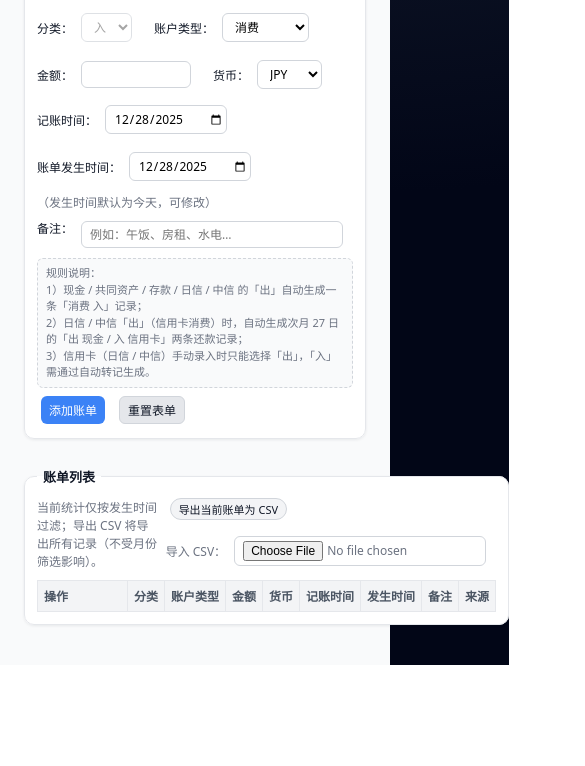
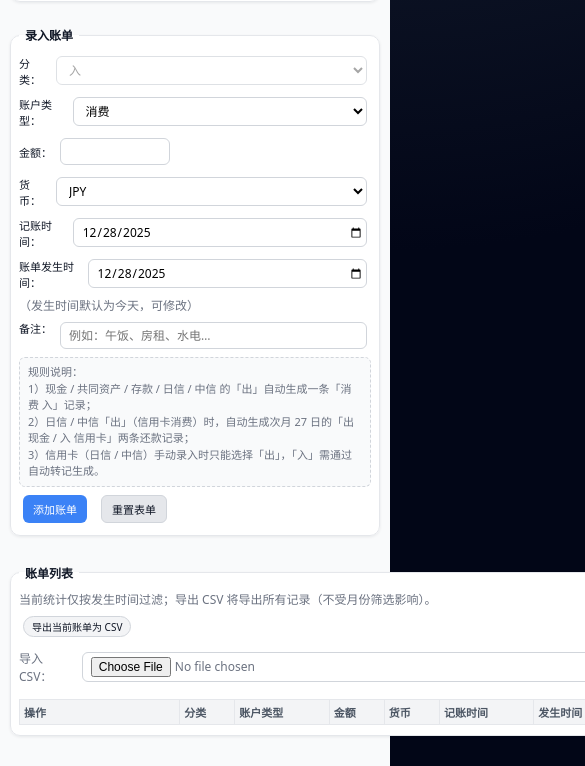
Before and after one commit to tanchaofang/FI, a plain HTML site: page index.html in a window 390 px wide. Shown: the part 604-1370 px from the top of the page, 585 px wide, since content can reach past the window. Before the commit the page ends 1269 px from the top, so only its background shows below. Drawn offline with Linux system fonts and the light colour scheme; no server answers.

Commit message:
Add files via upload

```diff
--- a/index.html
+++ b/index.html
@@ -2,6 +2,7 @@
 <html lang="zh-CN">
 <head>
   <meta charset="UTF-8" />
+  <meta name="viewport" content="width=device-width, initial-scale=1, viewport-fit=cover">
   <title>复式记账网页程序</title>
   <style>
     :root {
@@ -28,23 +29,29 @@
     body {
       margin: 0;
       padding: 0;
-      min-height: 100vh;
+      min-height: 100dvh;
       font-family: system-ui, -apple-system, BlinkMacSystemFont, "Segoe UI", sans-serif;
       background:
         radial-gradient(circle at top left, #1e293b 0, #020617 60%),
         radial-gradient(circle at bottom right, #0f766e 0, #020617 55%);
       color: var(--text-main);
+      -webkit-text-size-adjust: 100%;
     }
 
     .app {
       width: 100%;
-      min-height: 100vh;
+      min-height: 100dvh;
       margin: 0;
       background: var(--bg-app);
       border-radius: 0;
       box-shadow: none;
-      padding: 18px 24px 28px;
       border: none;
+
+      /* 顶部 + 灵动岛 safe-area，底部 + Home Indicator safe-area */
+      padding-top: calc(18px + env(safe-area-inset-top));
+      padding-right: max(24px, env(safe-area-inset-right));
+      padding-bottom: calc(28px + env(safe-area-inset-bottom));
+      padding-left: max(24px, env(safe-area-inset-left));
     }
 
     .app-header {
@@ -172,6 +179,7 @@
       justify-content: center;
       gap: 4px;
       font-weight: 500;
+      -webkit-appearance: none;
     }
 
     button:hover {
@@ -384,6 +392,160 @@
       display: none;
     }
 
+    /* 表格横向滚动容器（移动端） */
+    .table-container {
+      width: 100%;
+      overflow-x: auto;
+      -webkit-overflow-scrolling: touch;
+    }
+
+    .table-container table {
+      min-width: 720px;
+    }
+
+    /* iPhone 等窄屏优化：<= 600px */
+    @media (max-width: 600px) {
+      .app {
+        padding-top: calc(10px + env(safe-area-inset-top));
+        padding-right: max(10px, env(safe-area-inset-right));
+        padding-bottom: calc(18px + env(safe-area-inset-bottom));
+        padding-left: max(10px, env(safe-area-inset-left));
+        border-radius: 0;
+        box-shadow: none;
+      }
+
+      .app-header {
+        flex-direction: column;
+        align-items: flex-start;
+        gap: 8px;
+      }
+
+      h1 {
+        font-size: 17px;
+      }
+
+      .app-subtitle {
+        font-size: 11px;
+      }
+
+      .badge {
+        font-size: 10px;
+        padding: 3px 8px;
+        box-shadow: none;
+      }
+
+      .layout-grid {
+        grid-template-columns: minmax(0, 1fr);
+        gap: 12px;
+      }
+
+      fieldset {
+        padding: 8px 8px 10px;
+      }
+
+      legend {
+        font-size: 12px;
+      }
+
+      label {
+        width: 100%;
+        margin: 2px 0;
+        font-size: 11px;
+        white-space: normal;
+      }
+
+      .section-row {
+        flex-direction: column;
+        align-items: flex-start;
+        gap: 4px;
+      }
+
+      .section-row label {
+        width: 100%;
+      }
+
+      input,
+      select {
+        width: 100%;
+        max-width: 100%;
+      }
+
+      .note-input {
+        min-width: 0;
+      }
+
+      .summary {
+        flex-direction: column;
+        align-items: flex-start;
+        gap: 6px;
+      }
+
+      .summary-item {
+        font-size: 12px;
+      }
+
+      .summary-value {
+        font-size: 12px;
+      }
+
+      .table-toolbar {
+        flex-direction: column;
+        align-items: flex-start;
+        gap: 6px;
+      }
+
+      .table-toolbar-right {
+        width: 100%;
+        justify-content: flex-start;
+      }
+
+      button {
+        padding: 5px 10px;
+        font-size: 11px;
+      }
+
+      button.small {
+        padding: 2px 8px;
+        font-size: 10px;
+      }
+
+      th,
+      td {
+        padding: 4px 4px;
+        font-size: 11px;
+      }
+    }
+
+    /* 特别窄（老款 iPhone / 小窗口） */
+    @media (max-width: 360px) {
+      .badge {
+        display: none;
+      }
+
+      h1 {
+        font-size: 16px;
+      }
+
+      .summary {
+        padding: 8px 10px;
+      }
+    }
+
+    /* iPhone 15 Pro / 15 Pro Max 等 393x852 DPR=3 的机型微调 */
+    @media screen and (width: 393px) and (height: 852px) and (-webkit-device-pixel-ratio: 3) {
+      .app {
+        padding-top: calc(12px + env(safe-area-inset-top));
+        padding-bottom: calc(20px + env(safe-area-inset-bottom));
+      }
+
+      h1 {
+        font-size: 18px;
+      }
+
+      .summary {
+        gap: 8px;
+      }
+    }
   </style>
 </head>
 <body>
@@ -412,7 +574,7 @@
       </div>
       <div class="summary-item">
         <span class="summary-label">消费额</span>
-        <span class="summary-value.consume summary-value consume" id="consumeTotal">0</span>
+        <span class="summary-value consume" id="consumeTotal">0</span>
       </div>
       <div class="summary-item">
         <span class="summary-label">总资产余额</span>
@@ -591,6 +753,7 @@
         </div>
       </div>
 
+      <div class="table-container">
         <table id="recordsTable">
           <thead>
             <tr>
@@ -607,6 +770,7 @@
           </thead>
           <tbody id="recordsTbody"></tbody>
         </table>
+      </div>
     </fieldset>
   </div>
 
```
Lines whose indentation alone changed are shown as unchanged.
